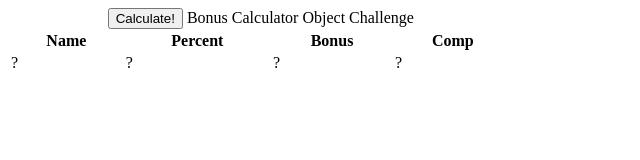
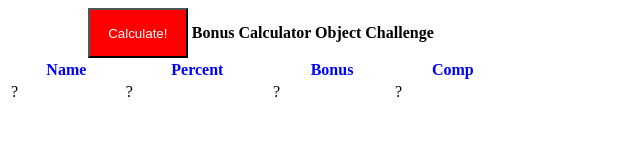
Before and after one commit to camschnackel/bonusCalc, a plain HTML site: page index.html in a window 1280 px wide. Shown: the whole page, without its empty margins (0-640 px from the left). Drawn offline with Linux system fonts and the light colour scheme.

Commit message:
Added CSS styling to page and JQuery to hide button after function runs

```diff
--- a/index.html
+++ b/index.html
@@ -6,11 +6,12 @@
     <title>Bonus Calculator Object Challenge</title>
     <script src="jquery-3.2.1.min.js"></script>
     <script src="script.js" charset="utf-8"></script>
+    <link type="text/css" rel="stylesheet" href="style.css" />
 </head>
 
 <body>
     <table style="width: 40%" id="newTable">
-        <caption><button id="pressMe" type="button">Calculate!</button>  Bonus Calculator Object Challenge</caption>
+        <caption><button id="pressMe" type="button">Calculate!</button>  <strong>Bonus Calculator Object Challenge </strong></caption>
         <tr>
             <th>Name</th>
             <th>Percent</th>
--- a/script.js
+++ b/script.js
@@ -136,9 +136,11 @@ var calcItUp = function() {
             $('#comp').replaceWith(bonusList[i].totalCompensation);
         $("#newTable > tbody:last-child").append("</span></td>");
         $("#newTable > tbody:last-child").append("</tr>");
-    };
+    }; $('#pressMe').hide();
 };
 var doIt = function() {
-    $('#pressMe').on('click', calcItUp)
+    $('#pressMe').on('click', calcItUp);
+
 }
+
 $(document).ready(doIt);
--- a/style.css
+++ b/style.css
@@ -0,0 +1,10 @@
+th {
+    color: blue;
+}
+
+button {
+    background-color: Red;
+    color: white;
+    height: 50px;
+    width: 100px;
+}
```
